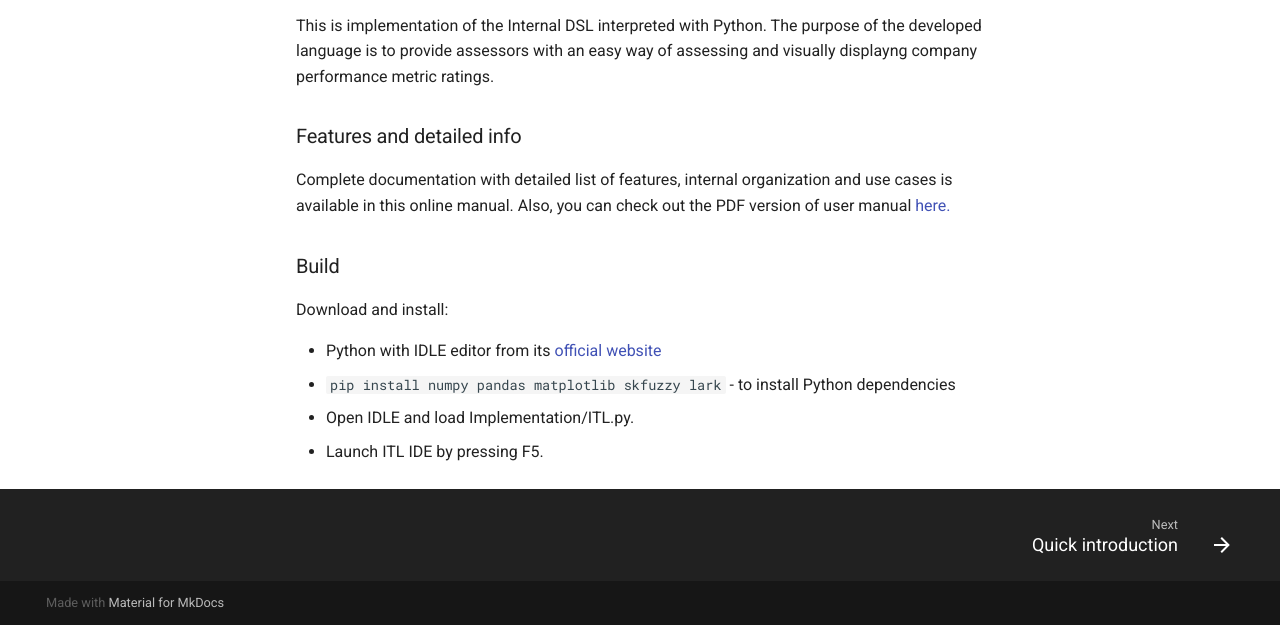
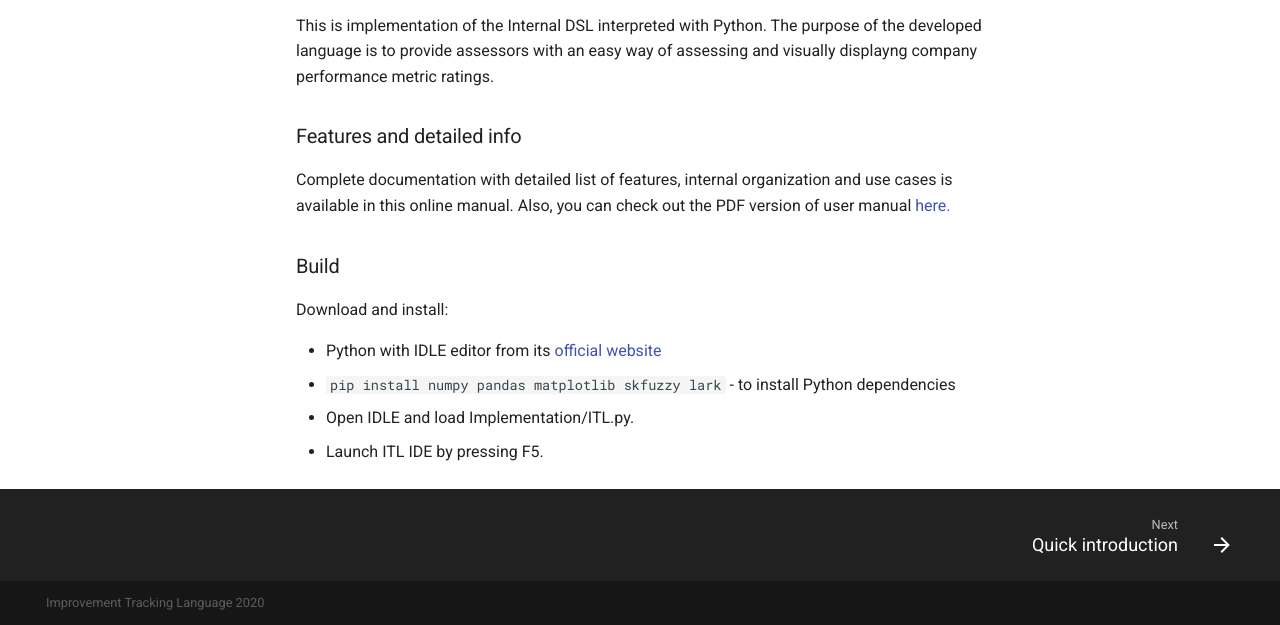
Before and after one commit to matejavulic/matejavulic.github.io, a plain HTML site: page index.html in a window 1280 px wide. Shown: the part 374-999 px from the top of the page. Drawn offline with Linux system fonts and the light colour scheme.

Commit message:
Update index.html

```diff
--- a/index.html
+++ b/index.html
@@ -406,18 +406,15 @@
       </nav>
     </div>
 
-  <div class="md-footer-meta md-typeset">
+    <div class="md-footer-meta md-typeset">
     <div class="md-footer-meta__inner md-grid">
       <div class="md-footer-copyright">
-
-        Made with
-        <a href="https://squidfunk.github.io/mkdocs-material/" target="_blank" rel="noopener">
-          Material for MkDocs
+        Improvement Tracking Language 2020
         </a>
       </div>
-
     </div>
   </div>
+
 </footer>
 
     </div>
```
